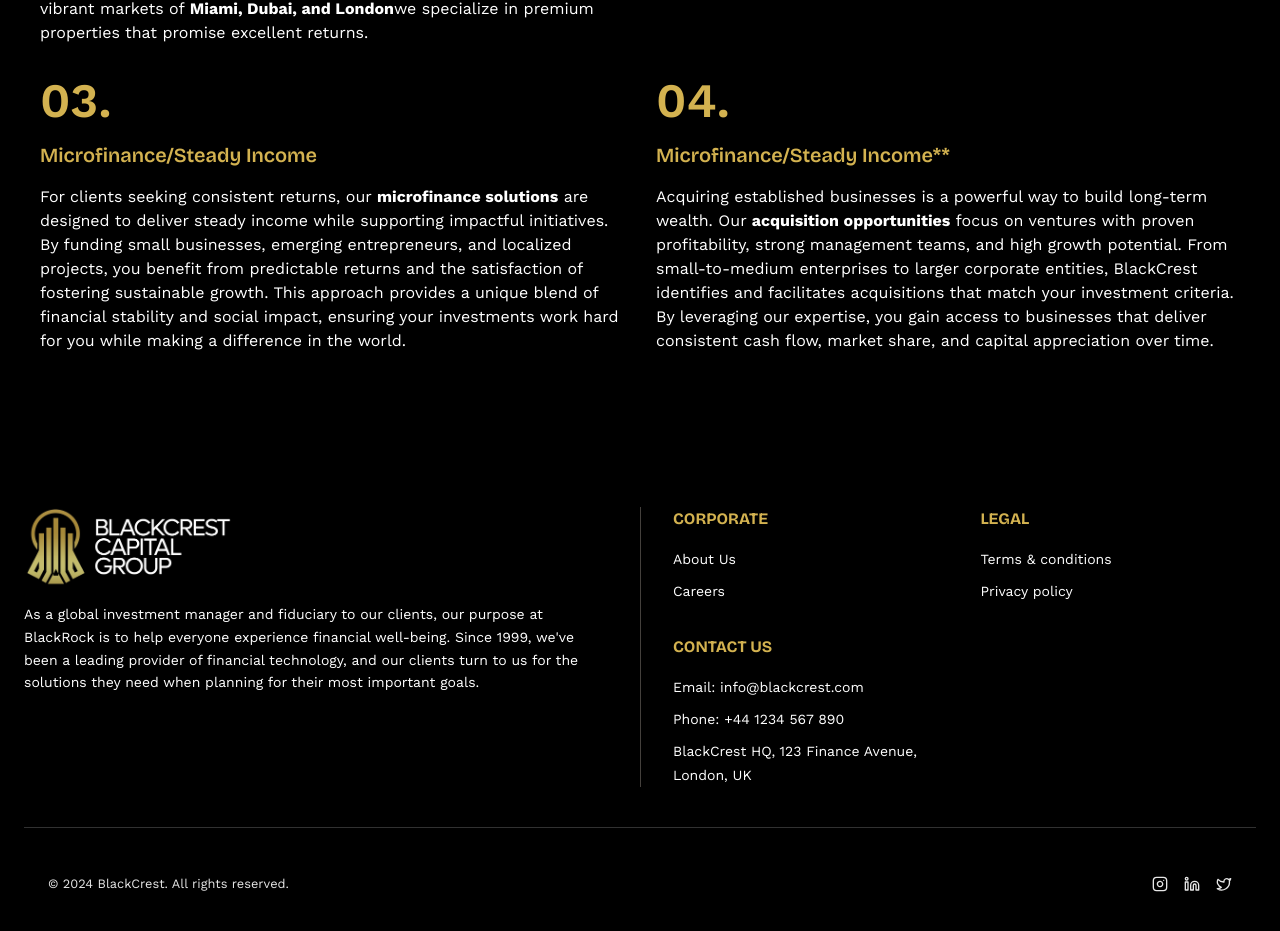
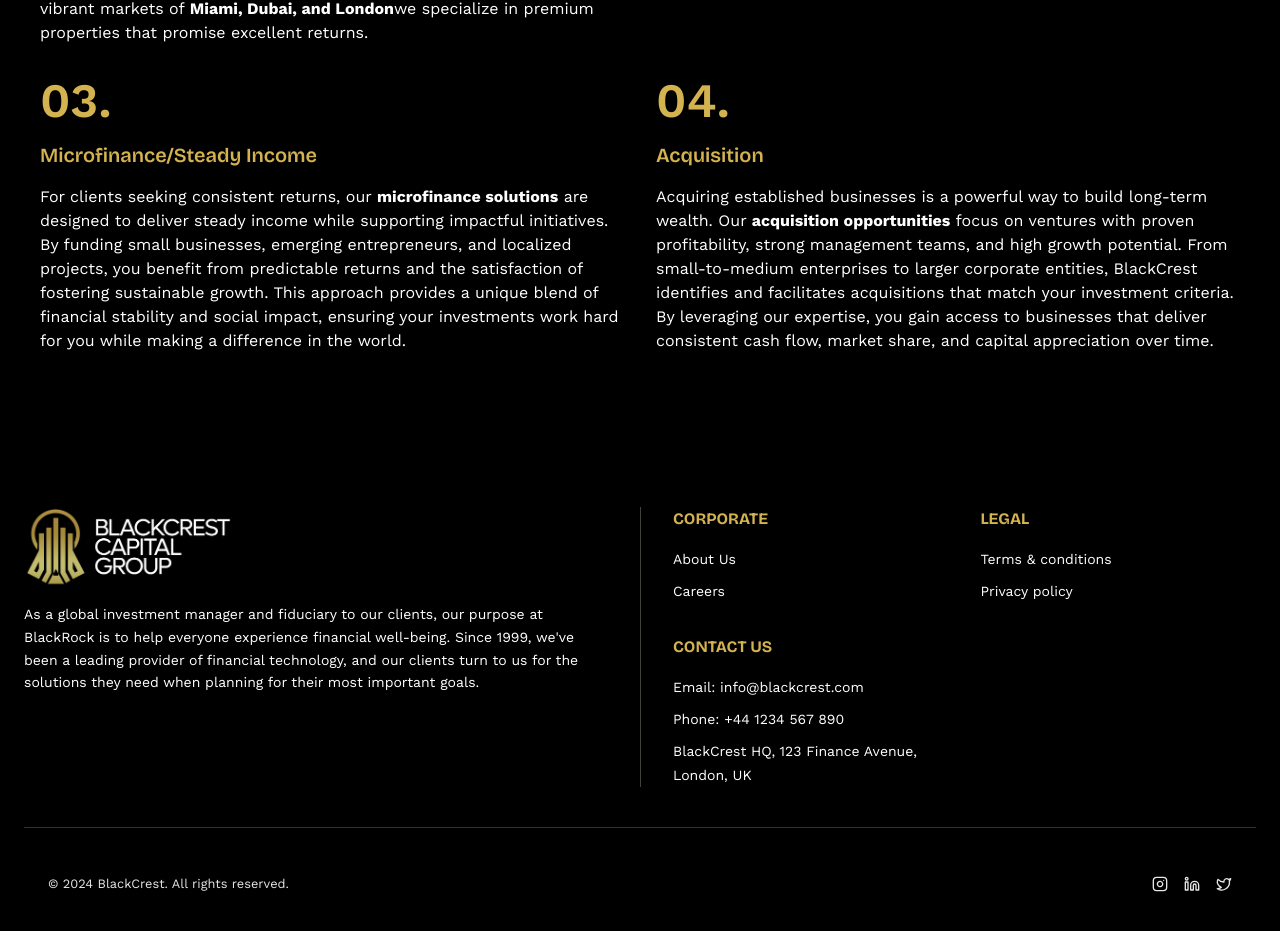
Before and after one commit to diabeney/investment, a Next.js app: page /solutions/asset-classes in a window 1280 px wide. Shown: the part 815-1746 px from the top of the page. Built offline with nearby package versions, Linux system fonts and the light colour scheme.

Commit message:
feat(app): remove button and fix stuff

```diff
--- a/src/app/(landing)/_components/whatwedo.tsx
+++ b/src/app/(landing)/_components/whatwedo.tsx
@@ -65,13 +65,13 @@
                   </p>
                 </div>
               </div>
-              <button className=" btn items-center font-semibold gap-2 pl-4 w-full mt-3 text-black bg-white hover:opacity-80 line-clamp-1 text-sm md:text-base flex ">
+              {/* <button className=" btn items-center font-semibold gap-2 pl-4 w-full mt-3 text-black bg-white hover:opacity-80 line-clamp-1 text-sm md:text-base flex ">
                 <Icon
                   icon={"solar:alt-arrow-right-linear"}
                   className=" text-black"
                 />
                 Learn More about {item.title.replace(/\/\w+/g, "")}
-              </button>
+              </button> */}
             </article>
           ))}
         </section>
--- a/src/app/(landing)/solutions/asset-classes/page.tsx
+++ b/src/app/(landing)/solutions/asset-classes/page.tsx
@@ -125,7 +125,7 @@
           <li className="p-2 md:p-4">
             <span className="text-5xl font-semibold text-secondary">04.</span>
             <h3 className="font-semibold text-xl my-4 text-secondary">
-              Microfinance/Steady Income**
+              Acquisition
             </h3>
             <p>
               Acquiring established businesses is a powerful way to build
```
